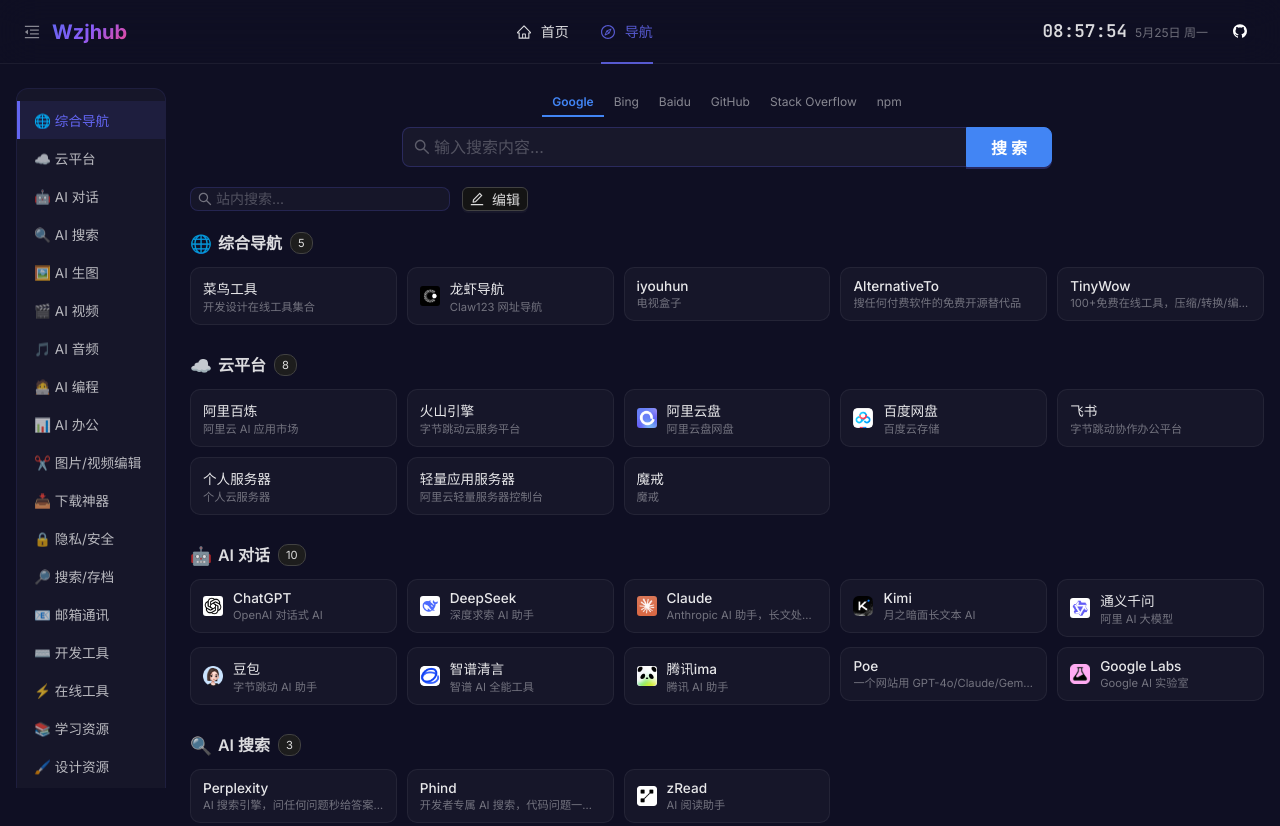
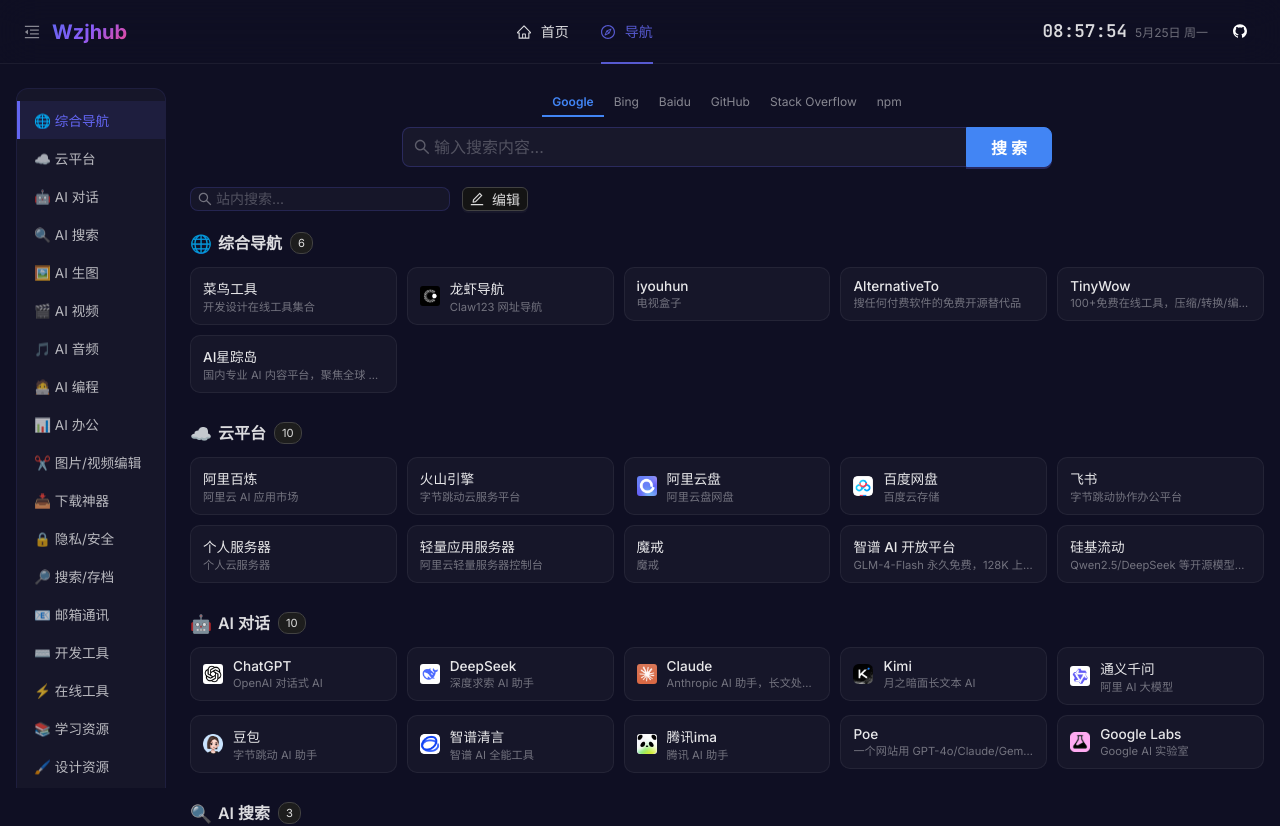
Before and after one commit to wzjhub/wzjhub.github.io, a React (Vite) app: page /nav in a window 1280 px wide. Shown: the top 826 px of the page. Built offline with nearby package versions, Linux system fonts and the light colour scheme.

Commit message:
feat: 新增导航站点 - TopAI/去水印工具/免费API/PNGimg/AI编程技能库/Aibijia/WorldMonitor/Scrapling/AI星踪岛

```diff
--- a/src/pages/Navigation/data.ts
+++ b/src/pages/Navigation/data.ts
@@ -23,6 +23,7 @@
       { id: 'portal-3', title: 'iyouhun', url: 'https://app.iyouhun.com', desc: '电视盒子' },
       { id: 'portal-4', title: 'AlternativeTo', url: 'https://alternativeto.net', desc: '搜任何付费软件的免费开源替代品' },
       { id: 'portal-5', title: 'TinyWow', url: 'https://tinywow.com', desc: '100+免费在线工具，压缩/转换/编辑全都有' },
+      { id: 'portal-6', title: 'AI星踪岛', url: 'https://aixzd.com', desc: '国内专业 AI 内容平台，聚焦全球 AI 工具与机器人产业' },
     ],
   },
   {
@@ -38,6 +39,8 @@
       { id: 'plat-6', title: '个人服务器', url: 'http://47.103.213.167', desc: '个人云服务器' },
       { id: 'plat-7', title: '轻量应用服务器', url: 'https://swasnext.console.aliyun.com/servers/cn-shanghai', desc: '阿里云轻量服务器控制台' },
       { id: 'plat-8', title: '魔戒', url: 'https://mojie.ws/#/knowledge', desc: '魔戒' },
+      { id: 'plat-9', title: '智谱 AI 开放平台', url: 'https://open.bigmodel.cn', desc: 'GLM-4-Flash 永久免费，128K 上下文' },
+      { id: 'plat-10', title: '硅基流动', url: 'https://siliconflow.cn', desc: 'Qwen2.5/DeepSeek 等开源模型免费 API' },
     ],
   },
   {
@@ -77,6 +80,7 @@
       { id: 'aig-3', title: 'Magnific', url: 'https://magnific.ai', desc: 'AI 无限放大图片，细节自动补全' },
       { id: 'aig-4', title: 'Clipdrop', url: 'https://clipdrop.co', desc: 'AI 一键去背景/补光/擦除' },
       { id: 'aig-5', title: 'HuggingFace Spaces', url: 'https://huggingface.co/spaces', desc: '开源 AI 模型免费试玩场' },
+      { id: 'aig-6', title: 'TopAI', url: 'https://topai.tools', desc: '10000+ 全球顶级提示词案例，覆盖文生图/视频/音频' },
     ],
   },
   {
@@ -135,6 +139,12 @@
       { id: 'img-2', title: 'Remove.bg', url: 'https://remove.bg', desc: '照片一键去背景，AI 准得离谱' },
       { id: 'img-3', title: 'Cleanup.pictures', url: 'https://cleanup.pictures', desc: '照片里不想看到的东西直接擦掉' },
       { id: 'img-4', title: 'Unscreen', url: 'https://unscreen.com', desc: '视频一键去背景，做出透明人物特效' },
+      { id: 'img-5', title: '视频去水印', url: 'https://online-video-cutter.com/cn/remove-logo', desc: '在线视频去水印工具' },
+      { id: 'img-6', title: '可灵/即梦去水印', url: 'https://clearcat.lingxiangtools.top', desc: '可灵、即梦 AI 生成内容去水印' },
+      { id: 'img-7', title: 'MarkCut', url: 'https://markcut.com', desc: 'NotebookLM 去水印工具' },
+      { id: 'img-8', title: 'Figtool', url: 'https://figtool.com', desc: 'Gemini 去水印 & 在线文档转换工具' },
+      { id: 'img-9', title: '豆包去水印', url: 'https://cagetu.com', desc: '豆包 AI 生成内容去水印' },
+      { id: 'img-10', title: '加水印', url: 'https://jiashuiyin.com', desc: '在线图片/视频加水印工具' },
     ],
   },
   {
@@ -201,6 +211,15 @@
       { id: 'dev-9', title: 'Stack Overflow', url: 'https://stackoverflow.com', desc: '开发者问答社区' },
       { id: 'dev-10', title: 'MDN', url: 'https://developer.mozilla.org', desc: 'Web 开发文档' },
       { id: 'dev-11', title: 'JetBrains', url: 'https://www.jetbrains.com/products/', desc: 'IDE 开发工具全家桶' },
+      { id: 'dev-12', title: 'OpenClaw Docs', url: 'https://docs.openclaw.ai/', desc: 'OpenClaw 官方文档（Skills）' },
+      { id: 'dev-13', title: 'Skills.sh', url: 'https://skills.sh/', desc: '27000+ AI Skills 库' },
+      { id: 'dev-14', title: 'ClawHub', url: 'https://clawhub.com', desc: 'OpenClaw 官方注册表' },
+      { id: 'dev-15', title: 'Awesome OpenClaw Skills', url: 'https://github.com/VoltAgent/awesome-openclaw-skills', desc: '开源 Skills 库合集' },
+      { id: 'dev-16', title: '腾讯 SkillHub', url: 'https://skillhub.tencent.com/', desc: '腾讯 AI Skills 平台' },
+      { id: 'dev-17', title: 'Agent Skills (Addy Osmani)', url: 'https://github.com/addyosmani/agent-skills', desc: 'Google Gemini 团队主管的 AI 编程技能库，31k+ Stars' },
+      { id: 'dev-18', title: 'Skills (Matt Pocock)', url: 'https://github.com/mattpocock/skills', desc: 'TypeScript 男巫的工程实践技能包，51k+ Stars' },
+      { id: 'dev-19', title: 'Scrapling', url: 'https://github.com/D4Vinci/Scrapling', desc: '零反爬网页爬虫，绕过 Cloudflare，比 BS4 快 774 倍' },
+      { id: 'dev-20', title: 'World Monitor', url: 'https://github.com/koala73/worldmonitor', desc: '实时全球情报仪表板，追踪冲突/军事/市场信号' },
     ],
   },
   {
@@ -222,6 +241,7 @@
       { id: 'tools-12', title: 'PixPin', url: 'https://pixpin.cn/docs/start/quick-start', desc: '截图贴图工具' },
       { id: 'tools-13', title: 'Ditto', url: 'https://sabrogden.github.io/Ditto/', desc: '剪贴板增强管理工具' },
       { id: 'tools-14', title: 'Infinity 新标签页', url: 'https://microsoftedge.microsoft.com/addons/detail/infinity-%E6%96%B0%E6%A0%87%E7%AD%BE%E9%A1%B5-pro/hajlmbnnniemimmaehcefkamdadpjlfa', desc: 'Edge 新标签页扩展' },
+      { id: 'tools-15', title: 'Aibijia', url: 'https://aibijia.org', desc: 'AI 订阅比价平台，ChatGPT/Claude/Gemini 价格对比' },
     ],
   },
   {
@@ -253,6 +273,7 @@
       { id: 'design-6', title: 'ColorHunt', url: 'https://colorhunt.co', desc: '配色方案' },
       { id: 'design-7', title: 'Pexels', url: 'https://www.pexels.com', desc: '免费图片视频素材' },
       { id: 'design-8', title: '百度图片', url: 'https://image.baidu.com', desc: '百度图片搜索' },
+      { id: 'design-9', title: 'PNGimg', url: 'https://pngimg.com', desc: '全球最大透明背景图库，11万+ PNG 免费下载' },
     ],
   },
   {
```
